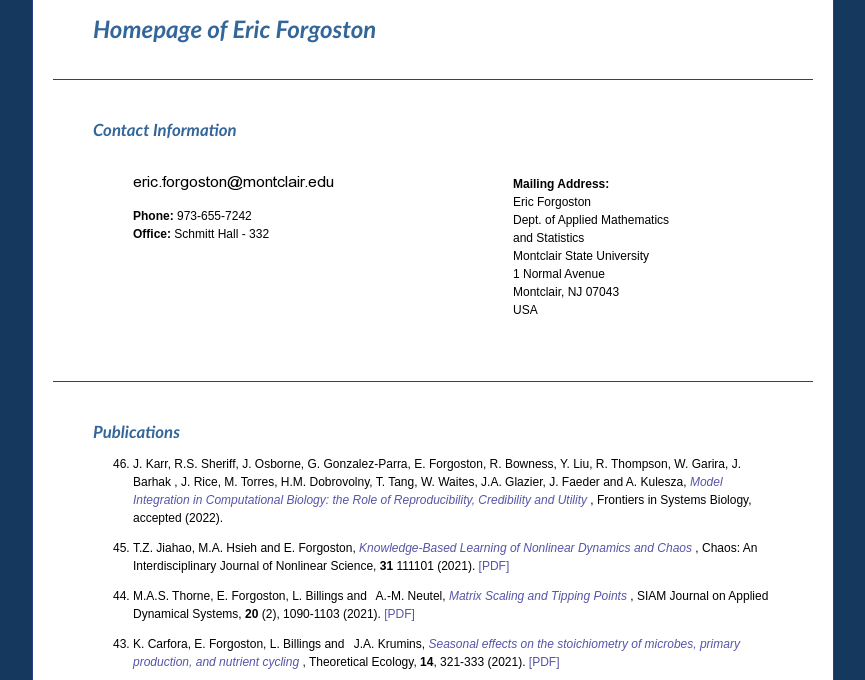
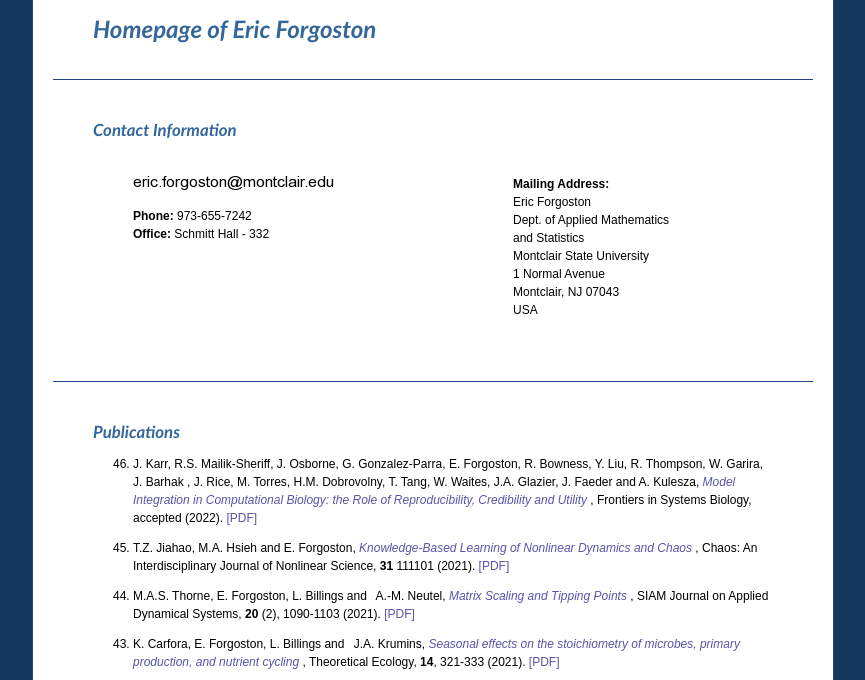
Before and after one commit to eric-forgoston/eric-forgoston.github.io, a plain HTML site: page index.html in a window 1280 px wide. Shown: the part 108-788 px from the top of the page, without its empty margins (207-1072 px from the left). Drawn offline with Linux system fonts and the light colour scheme.

Commit message:
Update index.html

```diff
--- a/index.html
+++ b/index.html
@@ -131,10 +131,10 @@ Dept. of Mathematical Sciences, <br />
 <!-- <h3><i>Journal Publications</i></h3> -->
 <ol reversed start="46">
 
-	<li>J. Karr,  R.S. Sheriff,  J. Osborne,  G. Gonzalez-Parra,  E. Forgoston,  R. Bowness, Y. Liu,  R. Thompson,  W. Garira,  J. Barhak ,  J. Rice,  M. Torres,  H.M. Dobrovolny, T. Tang,  W. Waites,  J.A. Glazier,  J. Faeder and  A. Kulesza,
+	<li>J. Karr,  R.S. Mailik-Sheriff,  J. Osborne,  G. Gonzalez-Parra,  E. Forgoston,  R. Bowness, Y. Liu,  R. Thompson,  W. Garira,  J. Barhak ,  J. Rice,  M. Torres,  H.M. Dobrovolny, T. Tang,  W. Waites,  J.A. Glazier,  J. Faeder and  A. Kulesza,
 		<a target="_blank" href="https://www.frontiersin.org/articles/10.3389/fsysb.2022.822606/abstract"><i> Model Integration in Computational Biology: the Role of Reproducibility, Credibility and Utility
  </Font></i></a>,
-Frontiers in Systems Biology, accepted (2022). <br /></li>
+Frontiers in Systems Biology, accepted (2022). <a  target="_blank" href="Docs/fsysb-02-822606.pdf">[PDF]</a> <br /></li>
 
 <P>
 
```
